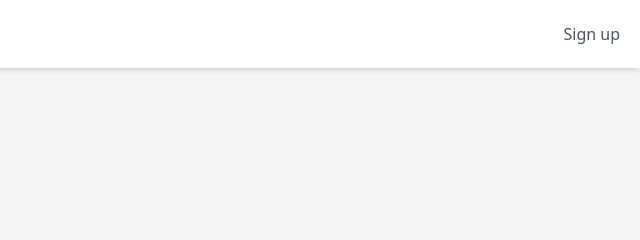
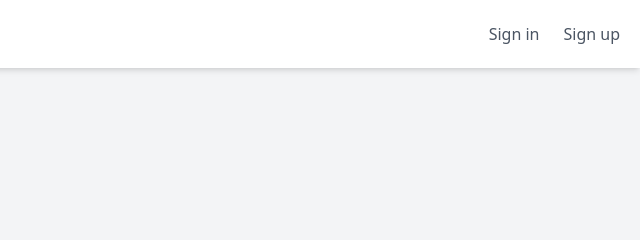
Before and after one commit to 3mrwaked2003/app-1, a website: page register.html in a window 1280 px wide. Shown: the top 240 px of the page, 640-1280 px from the left. Drawn offline with Linux system fonts and the light colour scheme; some packages are replaced by stand-ins of ours; a script that the page names is missing; files whose address does not match are found by name.

Commit message:
Update register.html

```diff
--- a/register.html
+++ b/register.html
@@ -36,7 +36,7 @@
             <li>
               <a
                 href="login.html"
-                class=" hidden md:inline text-gray-600 hover:text-blue-600 transition p-1"
+                class=" text-gray-600 hover:text-blue-600 transition p-1"
                 >Sign in</a
               >
             </li>
```
